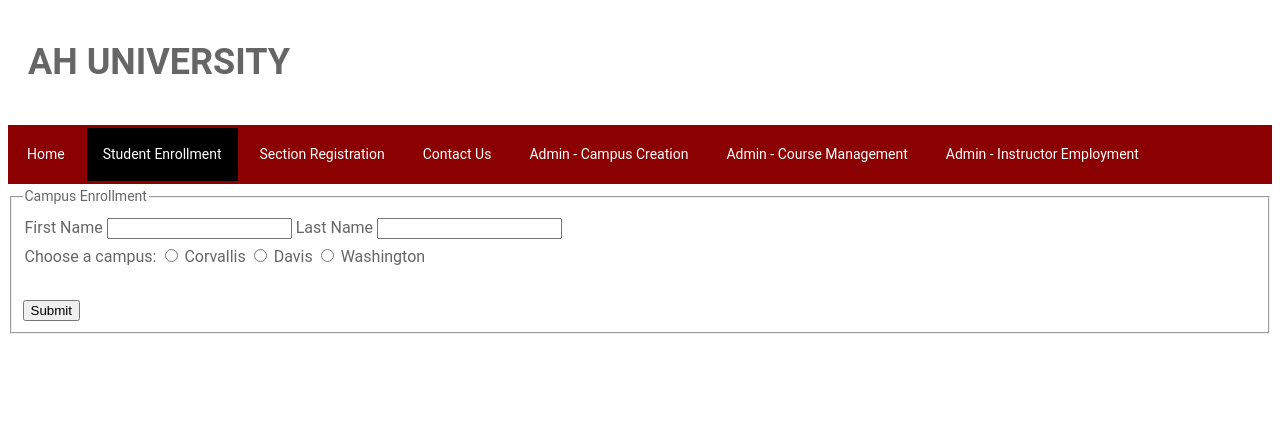
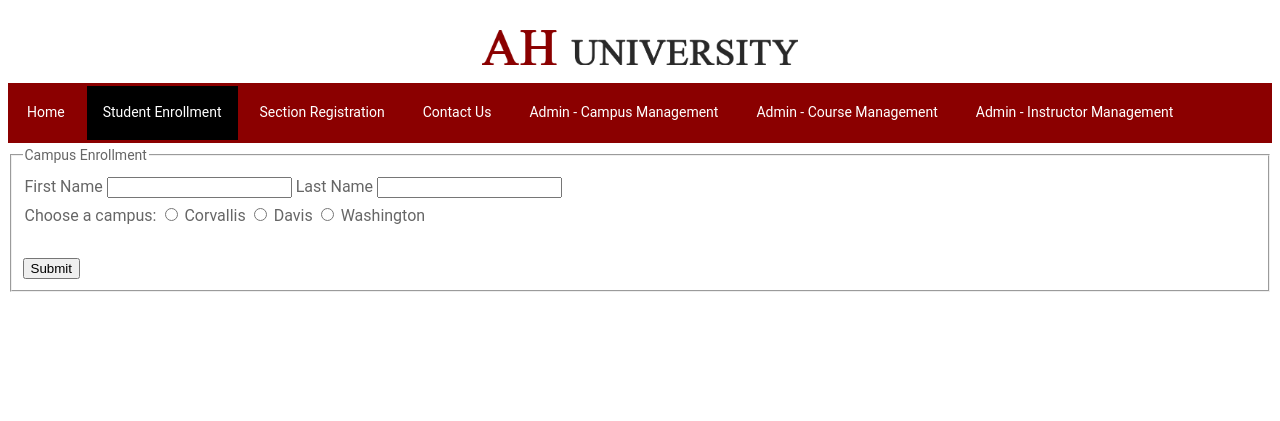
Before and after one commit to lyanita/cs340-project, a Flask app: page /students.html in a window 1280 px wide. Shown: the top 421 px of the page. Run offline with Flask 2, Linux system fonts and the light colour scheme; data that the repository does not hold is empty; some libraries are stand-ins or nearby versions.

Commit message:
Updated nav

```diff
--- a/templates/campuses.html
+++ b/templates/campuses.html
@@ -16,9 +16,9 @@
             <li class="link"><a href="students.html">Student Enrollment</a></li>
             <li class="link"><a href="sections.html">Section Registration</a></li>
             <li class="link"><a href="contact.html">Contact Us</a></li>
-            <li class="link"><a class="active" href="campuses.html">Admin - Campus Creation</a></li>
+            <li class="link"><a class="active" href="campuses.html">Admin - Campus Management</a></li>
             <li class="link"><a href="courses.html">Admin - Course Management</a></li>
-            <li class="link"><a href="instructors.html">Admin - Instructor Employment</a></li>
+            <li class="link"><a href="instructors.html">Admin - Instructor Management</a></li>
         </ul>
     </div>
 
--- a/templates/courses.html
+++ b/templates/courses.html
@@ -23,9 +23,9 @@ their first and last name and their student_id.-->
             <li class="link"><a href="students.html">Student Enrollment</a></li>
             <li class="link"><a href="sections.html">Section Registration</a></li>
             <li class="link"><a href="contact.html">Contact Us</a></li>
-            <li class="link"><a href="campuses.html">Admin - Campus Creation</a></li>
+            <li class="link"><a href="campuses.html">Admin - Campus Management</a></li>
             <li class="link"><a class="active" href="courses.html">Admin - Course Management</a></li>
-            <li class="link"><a href="instructors.html">Admin - Instructor Employment</a></li>
+            <li class="link"><a href="instructors.html">Admin - Instructor Management</a></li>
         </ul>
     </div>
 
--- a/templates/index.html
+++ b/templates/index.html
@@ -17,9 +17,9 @@
             <li class="link"><a href="students.html">Student Enrollment</a></li>
             <li class="link"><a href="sections.html">Section Registration</a></li>
             <li class="link"><a href="contact.html">Contact Us</a></li>
-            <li class="link"><a href="campuses.html">Admin - Campus Creation</a></li>
+            <li class="link"><a href="campuses.html">Admin - Campus Management</a></li>
             <li class="link"><a href="courses.html">Admin - Course Management</a></li>
-            <li class="link"><a href="instructors.html">Admin - Instructor Employment</a></li>
+            <li class="link"><a href="instructors.html">Admin - Instructor Management</a></li>
         </ul>
     </div>
 
--- a/templates/instructors.html
+++ b/templates/instructors.html
@@ -16,9 +16,9 @@
             <li class="link"><a href="students.html">Student Enrollment</a></li>
             <li class="link"><a href="sections.html">Section Registration</a></li>
             <li class="link"><a href="contact.html">Contact Us</a></li>
-            <li class="link"><a href="campuses.html">Admin - Campus Creation</a></li>
+            <li class="link"><a href="campuses.html">Admin - Campus Management</a></li>
             <li class="link"><a href="courses.html">Admin - Course Management</a></li>
-            <li class="link"><a class="active" href="instructors.html">Admin - Instructor Employment</a></li>
+            <li class="link"><a class="active" href="instructors.html">Admin - Instructor Management</a></li>
         </ul>
     </div>
 
--- a/templates/sections.html
+++ b/templates/sections.html
@@ -16,9 +16,9 @@
             <li class="link"><a href="students.html">Student Enrollment</a></li>
             <li class="link"><a class="active" href="sections.html">Section Registration</a></li>
             <li class="link"><a href="contact.html">Contact Us</a></li>
-            <li class="link"><a href="campuses.html">Admin - Campus Creation</a></li>
+            <li class="link"><a href="campuses.html">Admin - Campus Management</a></li>
             <li class="link"><a href="courses.html">Admin - Course Management</a></li>
-            <li class="link"><a href="instructors.html">Admin - Instructor Employment</a></li>
+            <li class="link"><a href="instructors.html">Admin - Instructor Management</a></li>
         </ul>
     </div>
 
--- a/templates/students.html
+++ b/templates/students.html
@@ -8,9 +8,7 @@
 
 <body>
 
-    <div class="header-title">
-        <h2>AH UNIVERSITY</h2>
-      </div>
+    <div id="header"></div>
 
       <div class="links">
         <ul class="nav">
@@ -18,9 +16,9 @@
             <li class="link"><a class="active" href="students.html">Student Enrollment</a></li>
             <li class="link"><a href="sections.html">Section Registration</a></li>
             <li class="link"><a href="contact.html">Contact Us</a></li>
-            <li class="link"><a href="campuses.html">Admin - Campus Creation</a></li>
+            <li class="link"><a href="campuses.html">Admin - Campus Management</a></li>
             <li class="link"><a href="courses.html">Admin - Course Management</a></li>
-            <li class="link"><a href="instructors.html">Admin - Instructor Employment</a></li>
+            <li class="link"><a href="instructors.html">Admin - Instructor Management</a></li>
         </ul>
     </div>
 
```
Also changed, not shown: templates/contact.html (+11 -6 lines).
